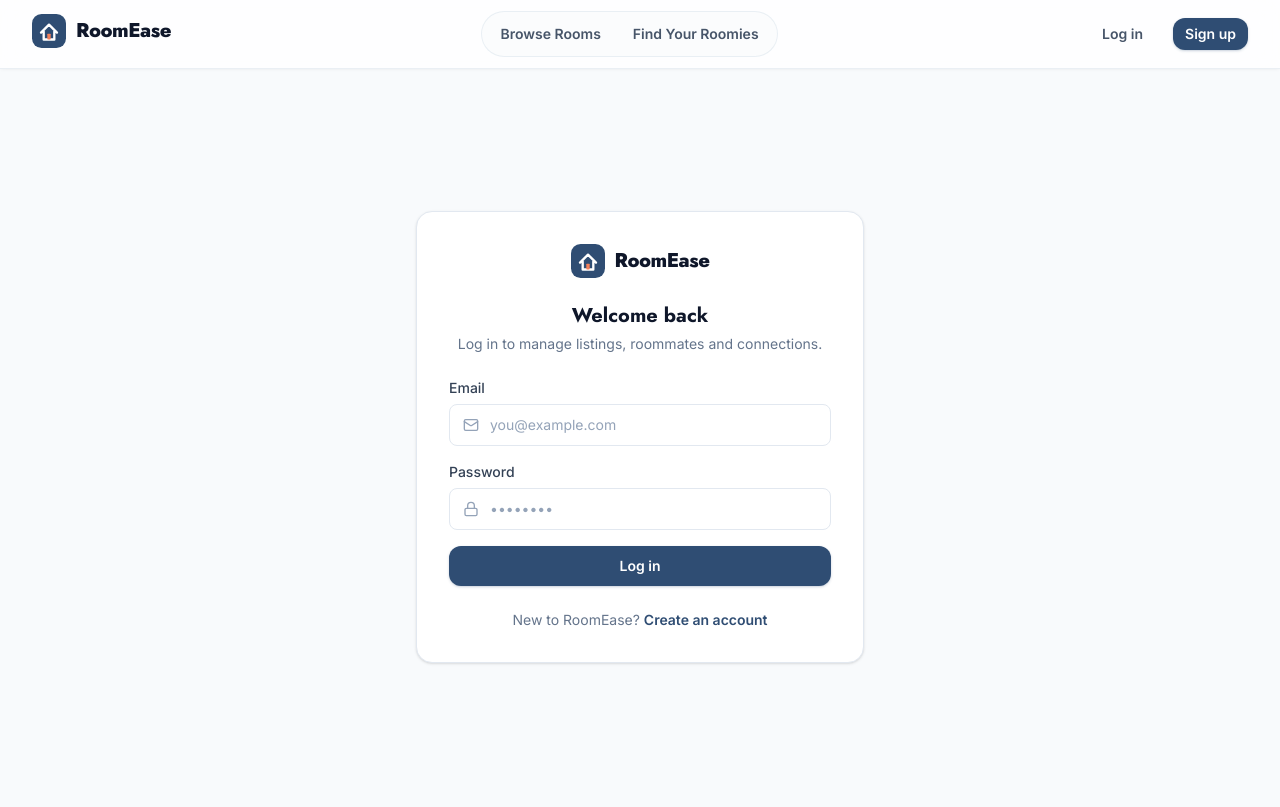
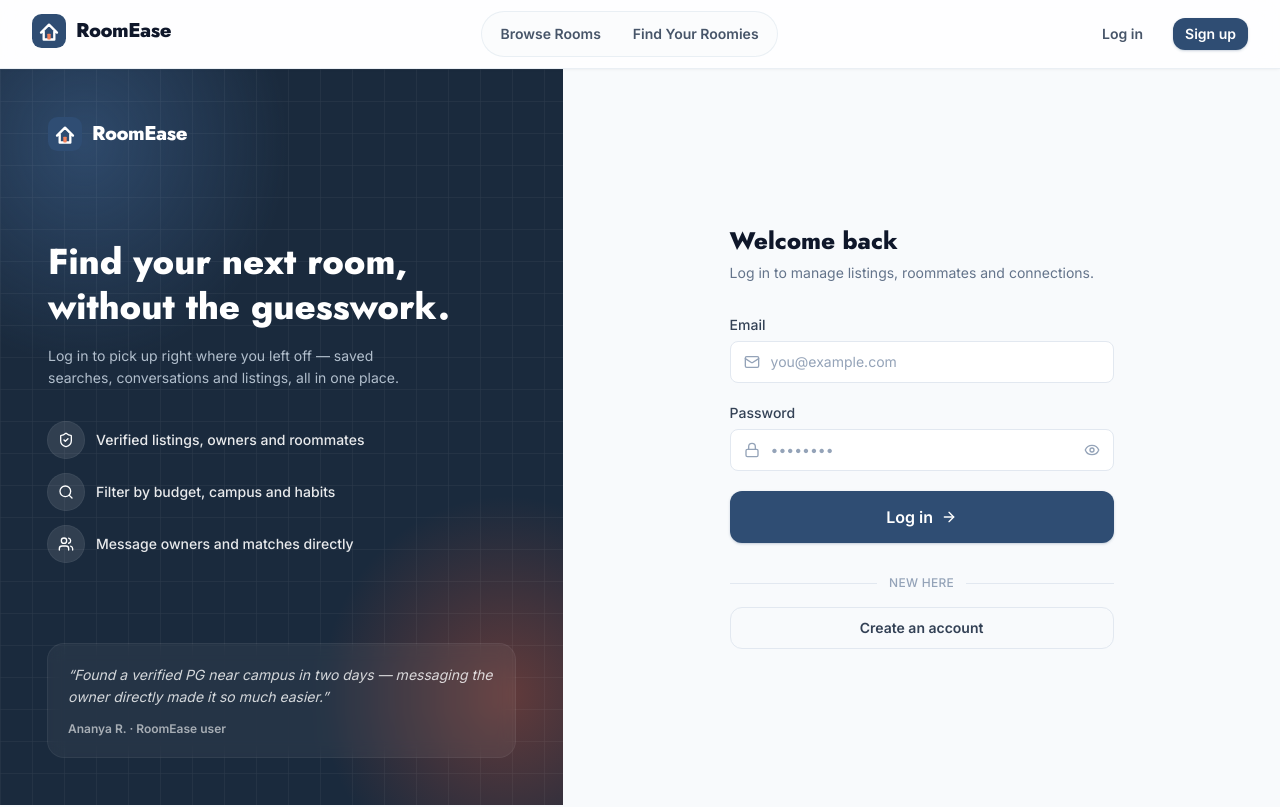
Before and after one commit to LakshBisht32/RoomEase, a React (Vite) app in the folder client/: page /login in a window 1280 px wide. Shown: the top 807 px of the page. Built offline with nearby package versions, Linux system fonts and the light colour scheme; no server answers.

Commit message:
feat(client): redesign login page with split-screen layout

```diff
--- a/client/src/pages/Login.jsx
+++ b/client/src/pages/Login.jsx
@@ -1,12 +1,18 @@
 import { useState } from 'react';
 import { Link, useLocation, useNavigate } from 'react-router-dom';
-import { Mail, Lock } from 'lucide-react';
+import { Mail, Lock, Eye, EyeOff, ShieldCheck, Users, Search as SearchIcon, ArrowRight } from 'lucide-react';
 import toast from 'react-hot-toast';
 import { useAuth } from '../context/AuthContext';
 import { Label, Input, FieldError } from '../components/ui/Field';
 import Button from '../components/ui/Button';
 import Logo from '../components/ui/Logo';
 import { extractErrorMessage } from '../api/client';
+
+const HIGHLIGHTS = [
+  { icon: ShieldCheck, text: 'Verified listings, owners and roommates' },
+  { icon: SearchIcon, text: 'Filter by budget, campus and habits' },
+  { icon: Users, text: 'Message owners and matches directly' },
+];
 
 export default function Login() {
   const { login } = useAuth();
@@ -15,6 +21,7 @@ export default function Login() {
   const [form, setForm] = useState({ email: '', password: '' });
   const [error, setError] = useState('');
   const [loading, setLoading] = useState(false);
+  const [showPassword, setShowPassword] = useState(false);
 
   const handleSubmit = async (e) => {
     e.preventDefault();
@@ -32,15 +39,76 @@ export default function Login() {
   };
 
   return (
-    <div className="flex min-h-[calc(100vh-64px)] items-center justify-center bg-ink-50 px-4 py-12">
-      <div className="w-full max-w-md rounded-2xl border border-ink-200 bg-white p-8 shadow-sm">
-        <Link to="/" className="mb-6 flex items-center justify-center">
+    <div className="flex min-h-[calc(100vh-64px)] bg-ink-50">
+      {/* Brand panel */}
+      <div className="relative hidden w-[44%] overflow-hidden bg-brand-900 lg:flex lg:flex-col lg:justify-between">
+        <div
+          className="pointer-events-none absolute inset-0"
+          style={{
+            background:
+              'radial-gradient(60% 50% at 15% 10%, rgba(63,99,144,0.55) 0%, rgba(15,23,42,0) 60%), radial-gradient(55% 45% at 90% 85%, rgba(234,90,55,0.35) 0%, rgba(15,23,42,0) 60%)',
+          }}
+        />
+        <div
+          className="pointer-events-none absolute inset-0 opacity-[0.07]"
+          style={{
+            backgroundImage:
+              'linear-gradient(rgba(255,255,255,0.6) 1px, transparent 1px), linear-gradient(90deg, rgba(255,255,255,0.6) 1px, transparent 1px)',
+            backgroundSize: '32px 32px',
+          }}
+        />
+
+        <div className="relative px-12 pt-12">
+          <Link to="/" className="inline-flex items-center gap-2.5">
+            <Logo size={34} showWordmark={false} />
+            <span className="font-display text-xl font-extrabold tracking-tight text-white">RoomEase</span>
+          </Link>
+        </div>
+
+        <div className="relative px-12">
+          <h2 className="font-display text-4xl font-extrabold leading-tight text-white">
+            Find your next room,
+            <br />
+            without the guesswork.
+          </h2>
+          <p className="mt-4 max-w-sm text-sm leading-relaxed text-brand-100/80">
+            Log in to pick up right where you left off — saved searches, conversations and listings, all in one
+            place.
+          </p>
+
+          <ul className="mt-8 space-y-4">
+            {HIGHLIGHTS.map(({ icon: Icon, text }) => (
+              <li key={text} className="flex items-center gap-3">
+                <span className="flex h-9 w-9 shrink-0 items-center justify-center rounded-full bg-white/10 text-white ring-1 ring-white/15">
+                  <Icon size={16} />
+                </span>
+                <span className="text-sm font-medium text-white/90">{text}</span>
+              </li>
+            ))}
+          </ul>
+        </div>
+
+        <div className="relative px-12 pb-12">
+          <div className="rounded-2xl bg-white/5 p-5 ring-1 ring-white/10 backdrop-blur-sm">
+            <p className="text-sm italic leading-relaxed text-white/80">
+              “Found a verified PG near campus in two days — messaging the owner directly made it so much easier.”
+            </p>
+            <p className="mt-3 text-xs font-semibold text-white/60">Ananya R. · RoomEase user</p>
+          </div>
+        </div>
+      </div>
+
+      {/* Form panel */}
+      <div className="flex w-full flex-col items-center justify-center px-4 py-12 sm:px-6 lg:w-[56%]">
+        <div className="w-full max-w-sm">
+          <Link to="/" className="mb-8 flex items-center justify-center lg:hidden">
             <Logo size={34} wordmarkClassName="text-xl" />
           </Link>
-        <h1 className="text-center font-display text-xl font-bold text-ink-900">Welcome back</h1>
-        <p className="mt-1 text-center text-sm text-ink-500">Log in to manage listings, roommates and connections.</p>
 
-        <form onSubmit={handleSubmit} className="mt-6 space-y-4">
+          <h1 className="font-display text-2xl font-extrabold text-ink-900">Welcome back</h1>
+          <p className="mt-1.5 text-sm text-ink-500">Log in to manage listings, roommates and connections.</p>
+
+          <form onSubmit={handleSubmit} className="mt-8 space-y-5">
             <div>
               <Label htmlFor="email">Email</Label>
               <div className="relative">
@@ -49,6 +117,7 @@ export default function Login() {
                   id="email"
                   type="email"
                   required
+                  autoComplete="email"
                   className="pl-10"
                   value={form.email}
                   onChange={(e) => setForm({ ...form, email: e.target.value })}
@@ -62,27 +131,49 @@ export default function Login() {
                 <Lock size={16} className="pointer-events-none absolute left-3.5 top-1/2 -translate-y-1/2 text-ink-400" />
                 <Input
                   id="password"
-                type="password"
+                  type={showPassword ? 'text' : 'password'}
                   required
-                className="pl-10"
+                  autoComplete="current-password"
+                  className="pl-10 pr-10"
                   value={form.password}
                   onChange={(e) => setForm({ ...form, password: e.target.value })}
                   placeholder="••••••••"
                 />
+                <button
+                  type="button"
+                  onClick={() => setShowPassword((v) => !v)}
+                  className="absolute right-3.5 top-1/2 -translate-y-1/2 text-ink-400 transition hover:text-ink-600"
+                  aria-label={showPassword ? 'Hide password' : 'Show password'}
+                  tabIndex={-1}
+                >
+                  {showPassword ? <EyeOff size={16} /> : <Eye size={16} />}
+                </button>
               </div>
             </div>
+
             <FieldError>{error}</FieldError>
-          <Button type="submit" className="w-full" loading={loading}>
+
+            <Button type="submit" className="w-full group" size="lg" loading={loading}>
               Log in
+              {!loading && (
+                <ArrowRight size={16} className="transition-transform group-hover:translate-x-0.5" />
+              )}
             </Button>
           </form>
 
-        <p className="mt-6 text-center text-sm text-ink-500">
-          New to RoomEase?{' '}
-          <Link to="/signup" className="font-semibold text-brand-600 hover:text-brand-800">
+          <div className="mt-8 flex items-center gap-3">
+            <span className="h-px flex-1 bg-ink-200" />
+            <span className="text-xs font-medium uppercase tracking-wide text-ink-400">New here</span>
+            <span className="h-px flex-1 bg-ink-200" />
+          </div>
+
+          <Link
+            to="/signup"
+            className="mt-4 flex w-full items-center justify-center rounded-xl border border-ink-200 px-4 py-2.5 text-sm font-semibold text-ink-700 transition hover:border-brand-300 hover:bg-brand-50 hover:text-brand-700"
+          >
             Create an account
           </Link>
-        </p>
+        </div>
       </div>
     </div>
   );
```
Lines whose indentation alone changed are shown as unchanged.
